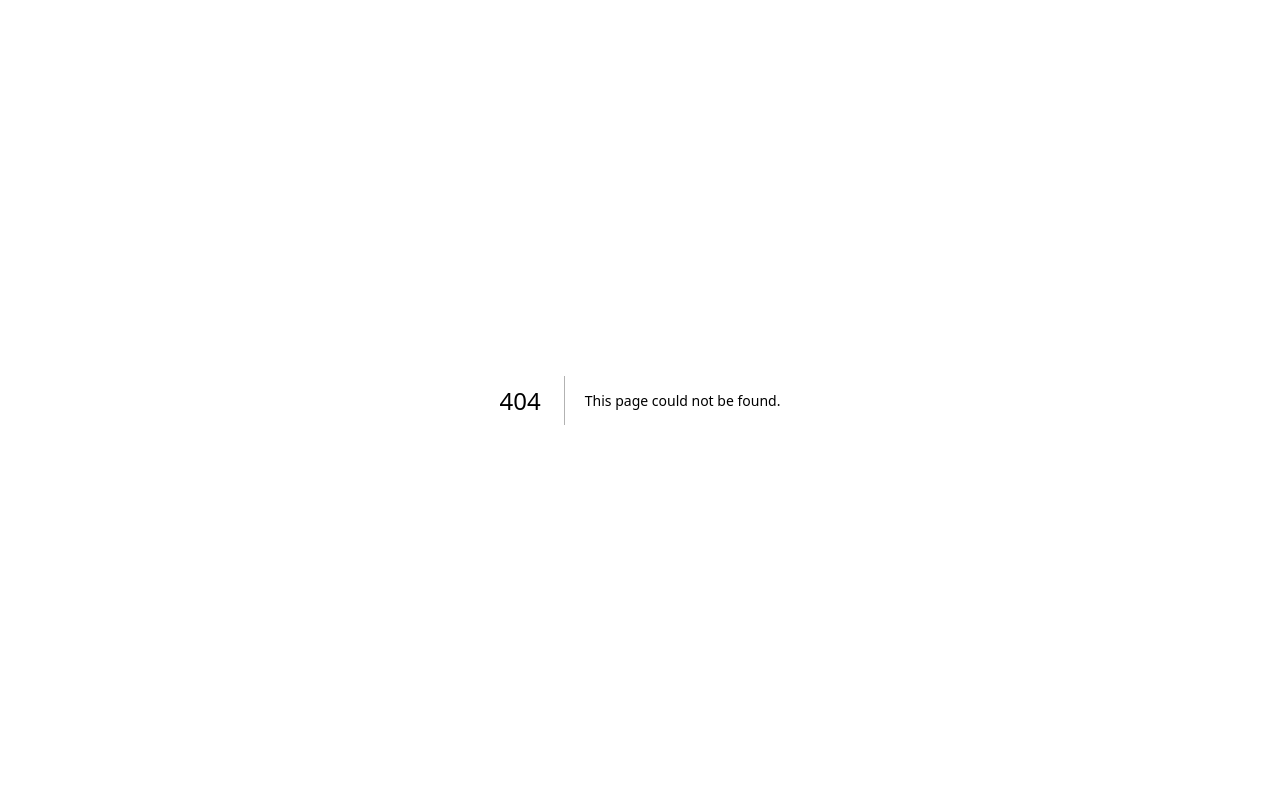
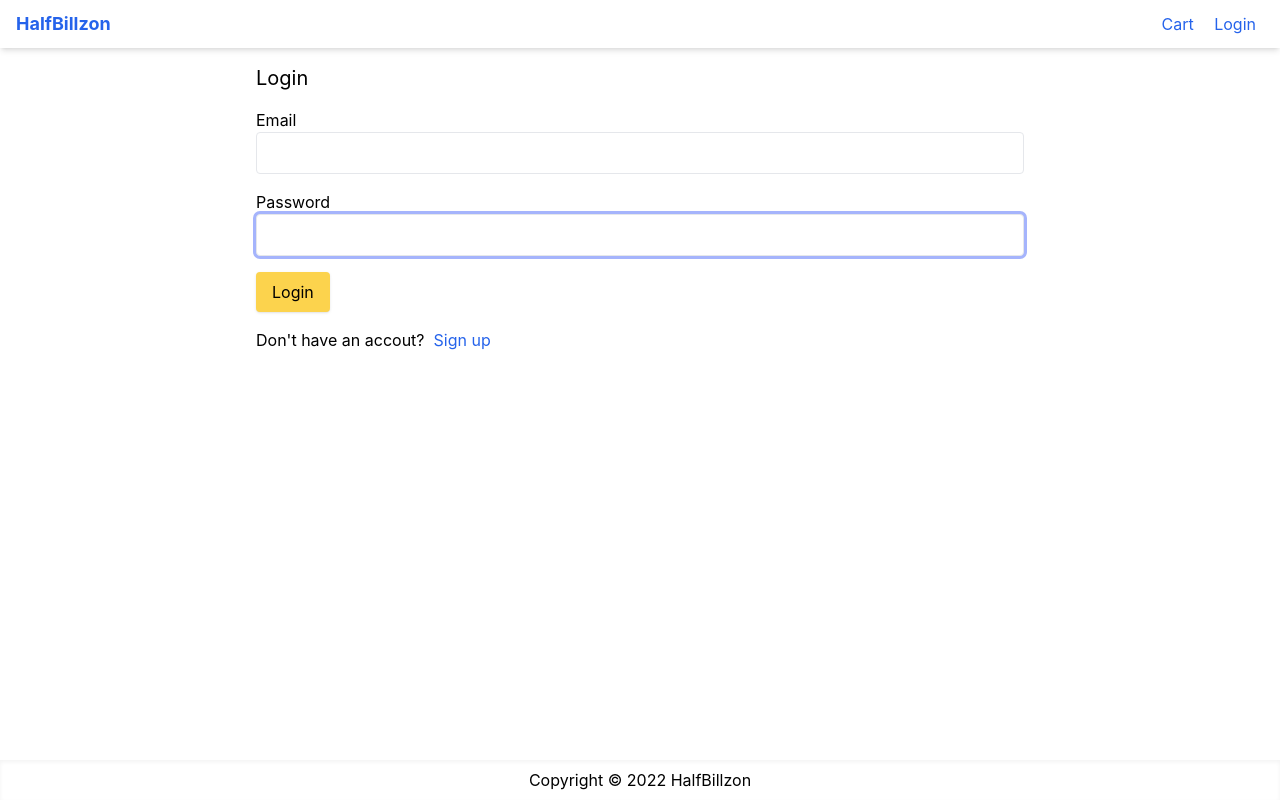
Before and after one commit to arzzzzi/next-ecommerce-js, a Next.js app: page /login in a window 1280 px wide. Before the commit this address had no page. Built offline with nearby package versions, Linux system fonts and the light colour scheme.

Commit message:
Created login form via react hook form

```diff
--- a/package.json
+++ b/package.json
@@ -16,7 +16,8 @@
     "js-cookie": "^3.0.1",
     "next": "13.0.6",
     "react": "18.2.0",
-    "react-dom": "18.2.0"
+    "react-dom": "18.2.0",
+    "react-hook-form": "^7.41.0"
   },
   "devDependencies": {
     "@types/react": "^18.0.26",
--- a/pages/cart.jsx
+++ b/pages/cart.jsx
@@ -84,7 +84,9 @@
                 </div>
               </li>
               <li>
-                <button onClick={() => router.push('/shipping')} className="primary-button w-full">
+                <button
+                  onClick={() => router.push('/login?redirect=/shipping')}
+                  className="primary-button w-full">
                   Check Out
                 </button>
               </li>
--- /dev/null
+++ b/pages/login.jsx
@@ -0,0 +1,63 @@
+import Link from 'next/link';
+import React from 'react';
+import Layout from '../components/Layout';
+import { useForm } from 'react-hook-form';
+
+export default function LoginPage() {
+  const {
+    register,
+    handleSubmit,
+    watch,
+    formState: { errors },
+  } = useForm();
+
+  const submitHandler = ({ email, password }) => {};
+
+  return (
+    <Layout title={'Login'}>
+      <form className="mx-auto max-w-screen-md" onSubmit={handleSubmit(submitHandler)}>
+        <h1 className="mb-4 text-xl">Login</h1>
+        <div className="mb-4">
+          <label htmlFor="email">Email</label>
+          <input
+            {...register('email', {
+              required: 'Please enter email',
+              pattern: {
+                value: /^[a-zA-Z0-9_.+-]+@[a-zA-Z0-9-]+.[a-zA-Z0-9-.]+$/i,
+                message: 'Please enter valid email',
+              },
+            })}
+            type="email"
+            className="w-full"
+            id="email"
+            autoFocus
+          />
+          {errors.email && <div className="text-red-500">{errors.email.message}</div>}
+        </div>
+        <div className="mb-4">
+          <label htmlFor="password">Password</label>
+          <input
+            {...register('password', {
+              required: 'Please enter password',
+              minLength: { value: 6, message: 'Password contains 6 or more chars' },
+            })}
+            type="password"
+            className="w-full"
+            id="password"
+            autoFocus
+          />
+          {errors.password && <div className="text-red-500">{errors.password.message}</div>}
+        </div>
+        <div className="mb-4">
+          <button className="primary-button">Login</button>
+        </div>
+        <div className="mb-4">
+          Don&apos;t have an accout? &nbsp;
+          <Link legacyBehavior href="register">
+            <a>Sign up</a>
+          </Link>
+        </div>
+      </form>
+    </Layout>
+  );
+}
--- a/styles/globals.css
+++ b/styles/globals.css
@@ -24,3 +24,9 @@
 .primary-button {
   @apply rounded bg-amber-300 py-2 px-4 shadow outline-none hover:bg-amber-400 active:bg-amber-500;
 }
+
+input,
+select,
+textarea {
+  @apply rounded border p-2 outline-none ring-indigo-300 focus:ring;
+}
```
Also changed, not shown: 1 other file (tests, documents, lock files or other folders).
